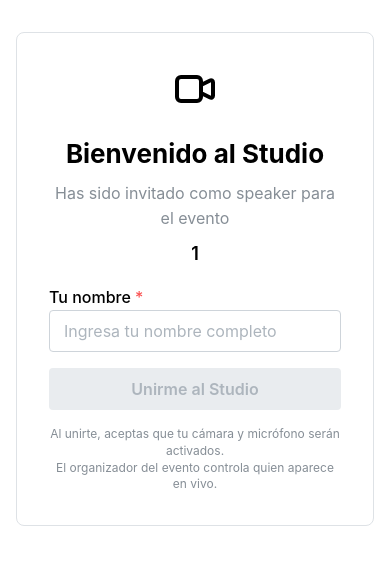
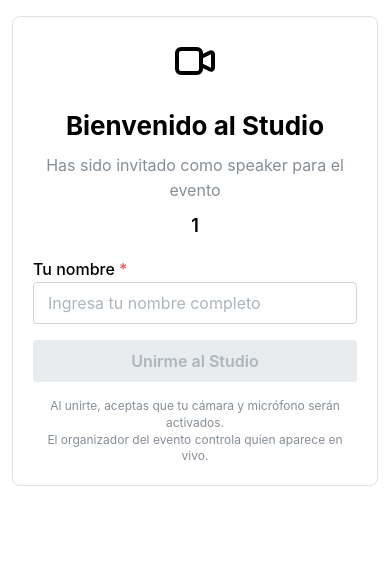
Before and after one commit to genialityco/gen-live-web, a React (Vite) app: page /studio/1/join in a window 390 px wide. Shown: the top 564 px of the page. Built offline with nearby package versions, Linux system fonts and the light colour scheme; no server answers; the database is empty.

Commit message:
Ajusta diseño de estudio

```diff
--- a/src/pages/studio/LiveMonitor.tsx
+++ b/src/pages/studio/LiveMonitor.tsx
@@ -139,7 +139,7 @@ export function LiveMonitor({
       style={{
         width: "100%",
         aspectRatio: "16 / 9",
-        minHeight: 320,
+
         height: "100%",
         background: backgroundColor || "#000",
         overflow: "hidden",
--- a/src/pages/studio/SpeakerInvitePage.tsx
+++ b/src/pages/studio/SpeakerInvitePage.tsx
@@ -1,3 +1,4 @@
+/* eslint-disable @typescript-eslint/no-explicit-any */
 // src/pages/studio/SpeakerInvitePage.tsx
 import React, { useState, useEffect } from "react";
 import { useParams, useNavigate } from "react-router-dom";
@@ -16,6 +17,7 @@ import {
 import { IconAlertCircle, IconVideo } from "@tabler/icons-react";
 import { StudioView } from "./StudioView";
 import { getLivekitToken } from "../../api/livekit-service";
+import { useMediaQuery } from "@mantine/hooks";
 
 /**
  * Página para speakers invitados
@@ -37,6 +39,7 @@ export const SpeakerInvitePage: React.FC = () => {
   const [error, setError] = useState<string | null>(null);
   const [generatedToken, setGeneratedToken] = useState<string | null>(null);
   const [isGeneratingToken, setIsGeneratingToken] = useState(false);
+  const isMobile = useMediaQuery("(max-width: 768px)");
 
   // Validar token al montar (solo si viene token en URL)
   useEffect(() => {
@@ -162,8 +165,8 @@ export const SpeakerInvitePage: React.FC = () => {
   // Modal de bienvenida - solicitar nombre
   if (!displayName) {
     return (
-      <Container size="sm" py="xl">
-        <Paper radius="md" p="xl" withBorder>
+      <Container size="sm" py={{ base: "md", sm: "xl" }} px={{ base: "sm", sm: "md" }}>
+        <Paper radius="md" p={{ base: "lg", sm: "xl" }} withBorder>
           <Stack gap="md">
             <div style={{ textAlign: "center" }}>
               <IconVideo size={48} style={{ marginBottom: 16 }} />
@@ -214,7 +217,7 @@ export const SpeakerInvitePage: React.FC = () => {
 
   // Ya tiene nombre - mostrar el studio
   return (
-    <div>
+    <div style={{marginTop: "100px", marginInline: isMobile ? "10px" : "300px" }}>
       <StudioView
         eventSlug={eventSlug!}
         role="speaker"
@@ -234,6 +237,14 @@ export const SpeakerInvitePage: React.FC = () => {
           left: 16,
           zIndex: 1000,
         }}
+        styles={{
+          root: {
+            '@media (max-width: 768px)': {
+              fontSize: '0.7rem',
+              padding: '4px 8px',
+            },
+          },
+        }}
       >
         Cambiar nombre
       </Button>
--- a/src/pages/studio/StudioView.tsx
+++ b/src/pages/studio/StudioView.tsx
@@ -171,7 +171,9 @@ export const StudioView: React.FC<StudioViewProps> = ({
 
   // Estados separados para visual y audio
   const [visualUrl, setVisualUrl] = useState("");
-  const [visualType, setVisualType] = useState<"image" | "gif" | "video">("image");
+  const [visualType, setVisualType] = useState<"image" | "gif" | "video">(
+    "image",
+  );
   const [visualMode, setVisualMode] = useState<"overlay" | "full">("overlay");
   const [visualLoop, setVisualLoop] = useState(false);
   const [visualMuted, setVisualMuted] = useState(true);
@@ -184,13 +186,15 @@ export const StudioView: React.FC<StudioViewProps> = ({
 
   // Background
   const [backgroundUrl, setBackgroundUrl] = useState("");
-  const [backgroundType, setBackgroundType] = useState<"image" | "gif" | "video">("image");
+  const [backgroundType, setBackgroundType] = useState<
+    "image" | "gif" | "video"
+  >("image");
   const [backgroundColor, setBackgroundColor] = useState("#000000");
 
   // Legacy para backward compatibility
-  const [mediaType, setMediaType] = useState<"image" | "gif" | "video" | "audio">(
-    "image",
-  );
+  const [mediaType, setMediaType] = useState<
+    "image" | "gif" | "video" | "audio"
+  >("image");
   const [mediaUrl, setMediaUrl] = useState("");
   const [mediaMode, setMediaMode] = useState<"overlay" | "full">("overlay");
   const [mediaLoop, setMediaLoop] = useState(false);
@@ -457,7 +461,7 @@ export const StudioView: React.FC<StudioViewProps> = ({
       console.log("📊 fetchConfig - IDs:", {
         visual: cfg.activeVisualItemId,
         audio: cfg.activeAudioItemId,
-        mediaEnabled: cfg.mediaEnabled
+        mediaEnabled: cfg.mediaEnabled,
       });
 
       // Legacy fields
@@ -478,7 +482,9 @@ export const StudioView: React.FC<StudioViewProps> = ({
 
       if (effectiveConfig.visual) {
         setVisualUrl(effectiveConfig.visual.item.url);
-        setVisualType(effectiveConfig.visual.item.type as "image" | "gif" | "video");
+        setVisualType(
+          effectiveConfig.visual.item.type as "image" | "gif" | "video",
+        );
         setVisualMode(effectiveConfig.visual.config.mode);
         setVisualLoop(effectiveConfig.visual.config.loop);
         setVisualMuted(effectiveConfig.visual.config.muted);
@@ -523,7 +529,7 @@ export const StudioView: React.FC<StudioViewProps> = ({
     const isHost = role === "host";
 
     return (
-      <Center h="100vh">
+      <Center>
         <Stack gap="md" align="center" maw={520} px="md">
           <Alert
             icon={<IconAlertTriangle />}
@@ -775,11 +781,11 @@ export const StudioView: React.FC<StudioViewProps> = ({
             <Box
               style={{
                 display: "grid",
-                gridTemplateColumns: role === "host" ? "minmax(0, 1fr) 380px" : "1fr",
+                gridTemplateColumns:
+                  role === "host" ? "minmax(0, 1fr) 380px" : "1fr",
                 gap: 16,
                 height: "100%",
                 minHeight: 0,
-                maxWidth: role === "host" ? "1800px" : "1200px",
                 marginInline: "auto",
                 paddingInline: "1rem",
               }}
```
